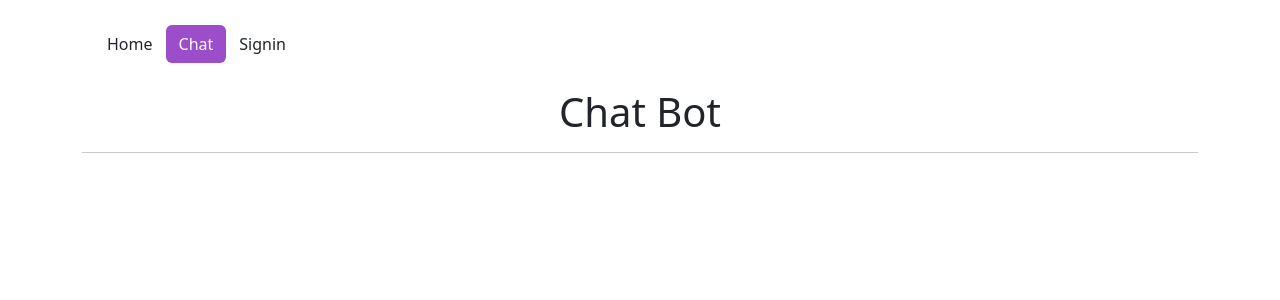
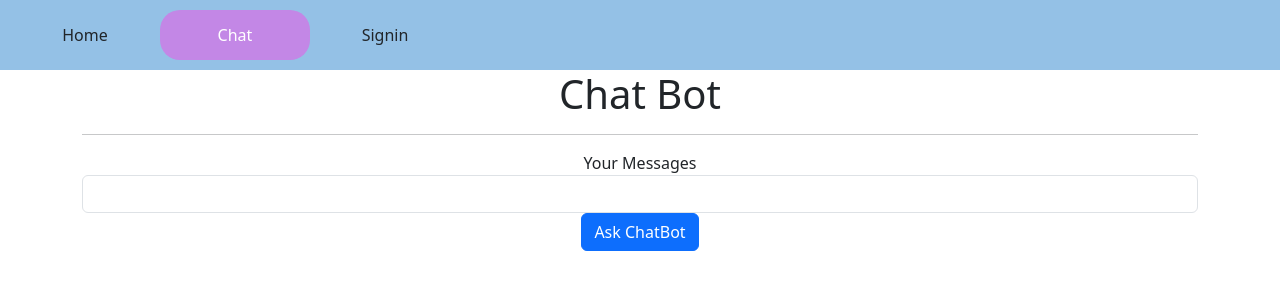
Before and after one commit to amitk1231/chatGPT, an Angular app: page /chat in a window 1280 px wide. Shown: the top 300 px of the page. Built offline with nearby package versions, Linux system fonts and the light colour scheme.

Commit message:
11th May commit

```diff
--- a/src/app/app.component.html
+++ b/src/app/app.component.html
@@ -1,3 +1,4 @@
+<nav>
   <div class="container">
     <div class="row top-bar">
       <div class="column column-25"></div>
@@ -13,6 +14,7 @@
       </div>
     </div>
   </div>
+</nav>
 
 <div class="row">
   <div class="column"></div>
--- a/src/app/app.component.scss
+++ b/src/app/app.component.scss
@@ -1,8 +1,19 @@
-// .button-active{
-//     margin-right: 20px;
-// }
+*{
+    margin: 0 !important;
+    padding: 0 !important;
+}
+nav{
+    background-color: #94c1e6;
+    padding: 10px !important;
+}
+button{
+    margin-right: 20px;
+    border-radius: 20px !important;
+    width: 150px;
+    height: 50px;
+}
 .button-active{
-    background-color: #9b4dca;
+    background-color: #c387e6;
     color: white;
 }
 
--- a/src/app/app.module.ts
+++ b/src/app/app.module.ts
@@ -6,6 +6,7 @@ import { AppComponent } from './app.component';
 import { ChatComponent } from './chat/chat.component';
 import { HomeComponent } from './home/home.component';
 import { SigninComponent } from './signin/signin.component';
+import { FormsModule } from '@angular/forms';
 
 @NgModule({
   declarations: [
@@ -16,7 +17,8 @@ import { SigninComponent } from './signin/signin.component';
   ],
   imports: [
     BrowserModule,
-    AppRoutingModule
+    AppRoutingModule,
+    FormsModule
   ],
   providers: [],
   bootstrap: [AppComponent]
--- a/src/app/chat.service.ts
+++ b/src/app/chat.service.ts
@@ -13,8 +13,12 @@ export class ChatService {
   conversation = new Subject<Message[]>();
   messageMap: any = {
     "Hi": "Hello",
+    "Hello": "Hi, How can I help you?",
     "Who are you?": "I'm chat bot",
-    "default": "I couldn't get it. Can you plz repeat?"
+    "What's your name?": "My name is AI Bot",
+    "What is Angular": "Angular is a frontend type-script framework",
+    "What is Angular?": "Angular is a frontend type-script framework",
+    "default": "I couldn't get it. Can you plz elaborate?"
   }
   getBotAnswer(msg: any){
     const userMessage = new Message('user', msg);
--- a/src/app/chat/chat.component.html
+++ b/src/app/chat/chat.component.html
@@ -16,6 +16,20 @@
     </ng-container>
   </div>
   <div class="col-md-12 text-center">
-    <label for=""></label>
+    <label *ngIf="messages.length == 0; " for="nameField"
+      >Your Messages</label
+    >
+    <input
+      [(ngModel)]="value"
+      (keyup.enter)="sendMessage()"
+      type="text"
+      class="form-control"
+    />
+    <button class="btn btn-primary" (click)="sendMessage()">Ask ChatBot</button>
+    <ng-template
+      ><span [className]="'float-right'"
+        >Total Messages: {{ messages.length }}</span
+      ></ng-template
+    >
   </div>
 </div>
--- a/src/app/chat/chat.component.scss
+++ b/src/app/chat/chat.component.scss
@@ -0,0 +1,22 @@
+.message{
+    border-radius: 50px ;
+    margin: 0 20px 20px;
+    padding: 10px 20px;
+    position: relative;
+    font-size: 20px;
+}
+.message.to{
+    background-color: #6db8fa;
+    color: #fff;
+    margin-left: 100px;
+    text-align: right;
+}
+.message.from{
+    background-color: #877abd;
+    color: #363636;
+    margin-right: 100px;
+}
+.message.to + .message.to,
+.message.from + .message.from {
+    margin-top: -10px;
+}
```
Also changed, not shown: src/app/chat/chat.component.ts (+5 -7 lines). Lines whose indentation alone changed are shown as unchanged.
